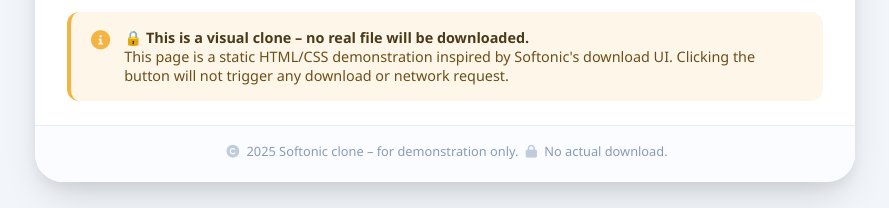
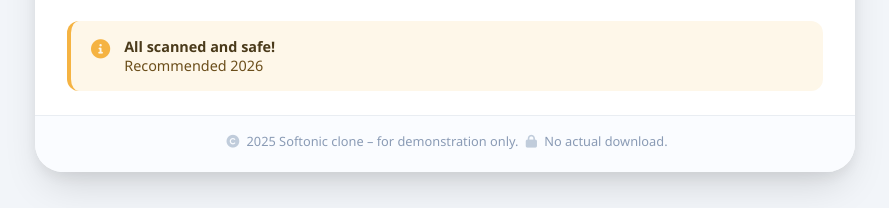
Before and after one commit to xxalex830-eng/sano, a plain HTML site: page index.html in a window 1280 px wide. Shown: the part 592-800 px from the top of the page, without its empty margins (195-1084 px from the left). Drawn offline with Linux system fonts and the light colour scheme.

Commit message:
Revise disclaimer text in index.html
Updated disclaimer message to emphasize safety and recommendation.

```diff
--- a/index.html
+++ b/index.html
@@ -445,9 +445,8 @@
       <div class="disclaimer">
         <i class="fas fa-info-circle"></i>
         <div>
-          <strong>🔒 This is a visual clone – no real file will be downloaded.</strong><br>
-          This page is a static HTML/CSS demonstration inspired by Softonic's download UI.
-          Clicking the button will not trigger any download or network request.
+          <strong>All scanned and safe!</strong><br>
+           Recommended 2026
         </div>
       </div>
     </div>
```
